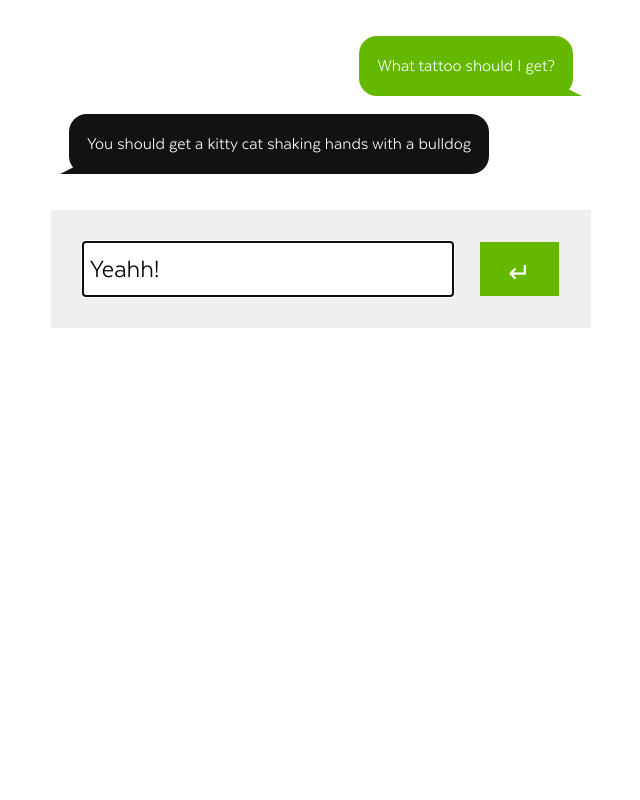
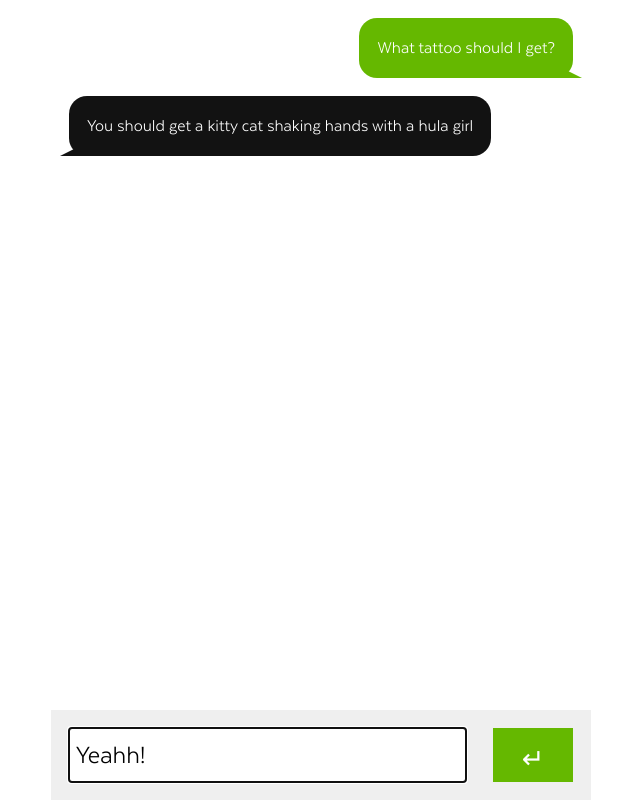
Before and after one commit to emersonthis/randomtattoo, a website: page public/index.html in a window 1280 px wide. Shown: the whole page, without its empty margins (319-959 px from the left). Drawn offline with Linux system fonts and the light colour scheme.

Commit message:
scroll works

```diff
--- a/public/app.js
+++ b/public/app.js
@@ -46,7 +46,12 @@ var randomTattoo = {
         'a bible',
         'a sailboat',
         'a tall ship',
-        'a submarine'
+        'a submarine',
+        'a donut',
+        'a sausage',
+        'a hot dog',
+        'a hamburger',
+        'the planet Earth'
     ],
 
     accessories : [
@@ -97,7 +102,8 @@ var randomTattoo = {
         'a toolbox',
         'wings',
         'a whiskey flask',
-        'a crown'
+        'a crown',
+        'boxing gloves'
 
 
     ],
@@ -192,9 +198,20 @@ var randomTattooApp = angular.module('randomTattooApp', []);
 
 randomTattooApp.controller('conversationController', ['$scope', 'messages', function($scope, messages){
     $scope.comments = messages.list;
+
+    var scrollConvo = function() {
+        var convo = document.getElementById('conversation');
+        t = setTimeout(function() {
+            convo.scrollTop = convo.scrollHeight;
+            clearTimeout(t);
+        }, 1);
+    }
+
+    $scope.$watchCollection('comments', scrollConvo);
 }]);
 
 randomTattooApp.controller('keyboardController', ['$scope', 'messages', function($scope, messages){
+
     $scope.inputField = 'Yeahh!';
 
     $scope.submitForm = function(event) {
@@ -210,7 +227,6 @@ randomTattooApp.controller('keyboardController', ['$scope', 'messages', function
         document.getElementById('input').focus();
     }
     focusInput();
-
 
 }]);
 
@@ -235,3 +251,16 @@ randomTattooApp.factory('messages', function(){
 
   return messages;
 });
+
+
+function scrollTo(element, to, duration) {
+    if (duration <= 0) return;
+    var difference = to - element.scrollTop;
+    var perTick = difference / duration * 10;
+
+    setTimeout(function() {
+        element.scrollTop = element.scrollTop + perTick;
+        if (element.scrollTop === to) return;
+        scrollTo(element, to, duration - 10);
+    }, 10);
+}
--- a/public/index.html
+++ b/public/index.html
@@ -12,7 +12,7 @@
 
     <div class="container">
 
-        <div class="conversation" ng-controller="conversationController">
+        <div id="conversation" class="conversation" ng-controller="conversationController">
             <div ng-repeat="comment in comments" class="bubble" ng-class="{ 'bubble--right' : comment.author == 'user', 'bubble--left' : comment.author == 'app'}">
                 {{comment.text}}
             </div>
--- a/scss/style.scss
+++ b/scss/style.scss
@@ -30,7 +30,7 @@ body {
     font-size:$base-font-size;
     line-height:$v-unit;
     color: $dark;
-
+    margin: 0;
 }
 
 h1,h2,h3 {
@@ -64,19 +64,27 @@ a {
     margin-top:0;
 }
 
+html,body {
+    height: 100%;
+}
+
 .container {
-    margin: 1em;
     max-width: 30em;
     margin-left: auto;
     margin-right: auto;
+    box-sizing: border-box;
+    display: flex;
+    flex-direction: column;
+    justify-content: space-between;
+    height: 100vh;
 }
 
 .conversation {
-}
-
-.conversation,
-.keyboard {
-    padding: 1em;
+    overflow: auto;
+    box-sizing: border-box;
+    margin-bottom: auto;
+    flex: 1 1 80%;
+    padding: 0 1em;
 }
 
 /* Text meant only for screen readers. */
@@ -108,7 +116,7 @@ a {
     padding: 1em;
     border-radius: 1em;
     max-width: 80%;
-    margin-bottom: 1em;
+    margin-top: 1em;
     display: table;
     position: relative;
 
@@ -138,6 +146,8 @@ a {
     background: #efefef;
     padding: 2rem;
     box-sizing: border-box;
+    padding: 1em;
+    flex: 0;
 
     form {
         display: flex;
```
Also changed, not shown: public/style.css.
